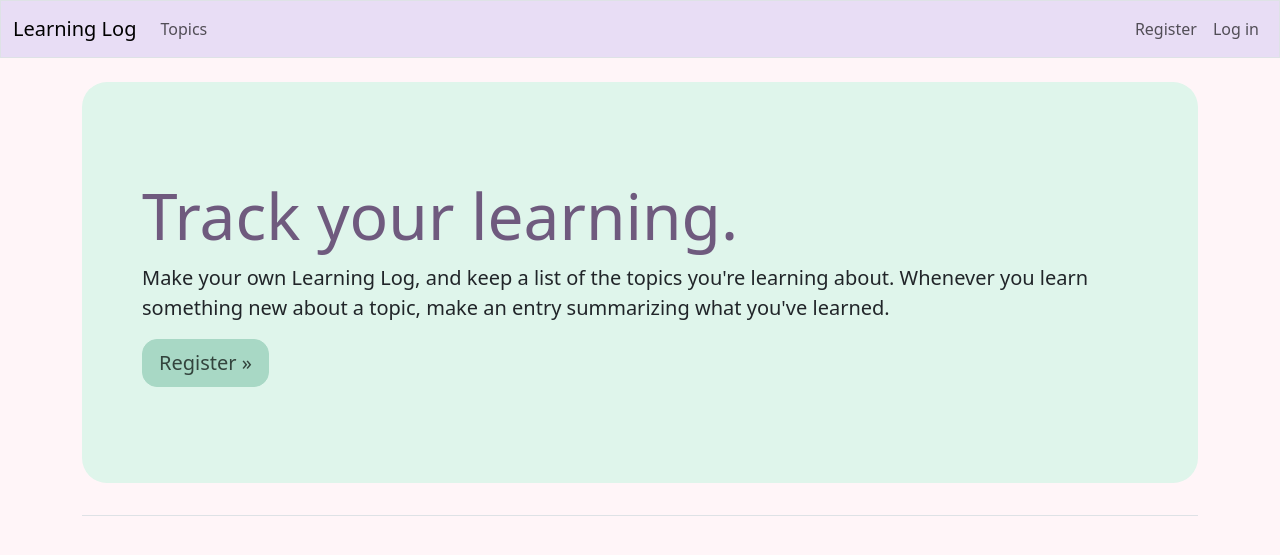
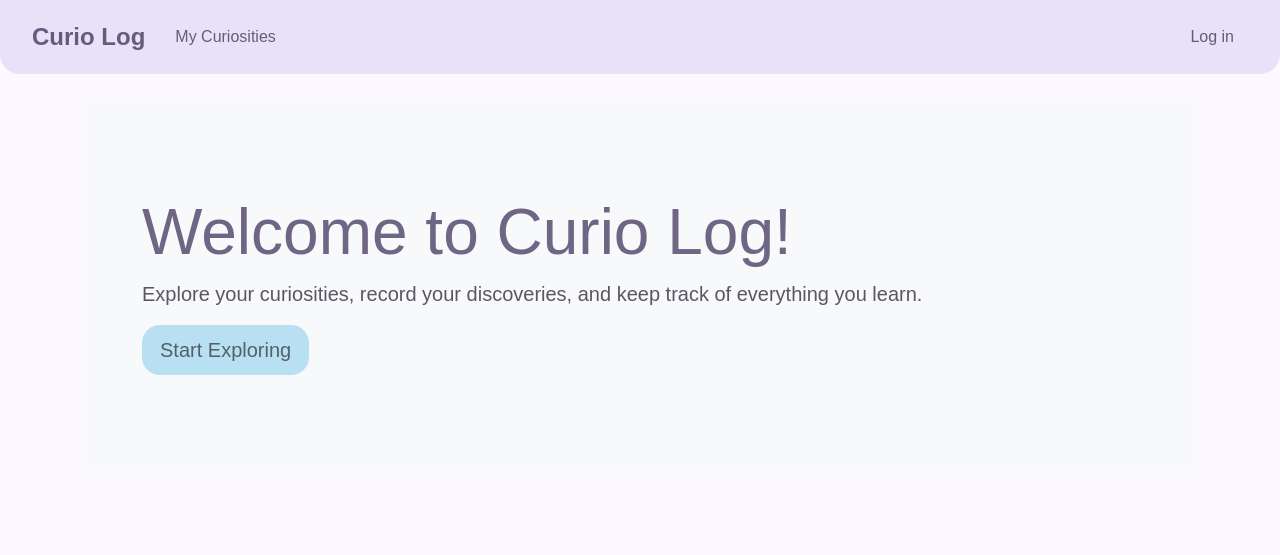
Before and after one commit to kashishdugar2017/Curio-log, a Django app: page / in a window 1280 px wide. Shown: the top 555 px of the page. Run offline with Django 5.2, Linux system fonts and the light colour scheme; some libraries are stand-ins or nearby versions.

Commit message:
Rebrand Learning Log as Curio Log

```diff
--- a/learning_logs/templates/learning_logs/base.html
+++ b/learning_logs/templates/learning_logs/base.html
@@ -1,30 +1,160 @@
 {% load django_bootstrap5 %}
-{% load static %}
-
 <!doctype html>
 <html lang="en">
-
 <head>
     <meta charset="utf-8">
-    <title>Learning Log</title>
+    <meta name="viewport" content="width=device-width, initial-scale=1">
+
+    <title>Curio Log</title>
 
     {% bootstrap_css %}
-    <link rel="stylesheet" href="{% static 'learning_logs/styles.css' %}">
-    {% bootstrap_javascript %}
+
+    <style>
+        body {
+            background: #fcf8ff !important;
+            color: #5b5665 !important;
+            font-family: Arial, sans-serif;
+        }
+
+        .navbar {
+            background: #e9e1f7 !important;
+            border: none !important;
+            border-radius: 0 0 20px 20px !important;
+            padding: 14px 20px !important;
+        }
+
+        .navbar-brand {
+            color: #655b7d !important;
+            font-weight: bold;
+            font-size: 1.5rem;
+        }
+
+        .nav-link {
+            color: #655b7d !important;
+            border-radius: 15px !important;
+            padding: 8px 14px !important;
+        }
+
+        .nav-link:hover {
+            background: #f6dce8 !important;
+            color: #655b7d !important;
+        }
+
+        .navbar-text {
+            color: #655b7d !important;
+        }
+
+        h1, h2, h3 {
+            color: #6f6585 !important;
+        }
+
+        .btn-primary {
+            background: #b9dff2 !important;
+            border: none !important;
+            border-radius: 18px !important;
+            padding: 10px 18px !important;
+            color: #53616a !important;
+        }
+
+        .btn-primary:hover {
+            background: #a8d4e9 !important;
+            color: #53616a !important;
+        }
+
+        .list-group {
+            border-radius: 18px !important;
+            overflow: hidden !important;
+        }
+
+        .list-group-item {
+            background: #fff5fa !important;
+            border: none !important;
+            border-bottom: 2px solid #f1e2eb !important;
+            padding: 15px !important;
+        }
+
+        .list-group-item:last-child {
+            border-bottom: none !important;
+        }
+
+        .list-group-item a {
+            color: #756b8c !important;
+            text-decoration: none !important;
+        }
+
+        .list-group-item a:hover {
+            color: #d28aa7 !important;
+        }
+
+        .card {
+            background: #f0faf6 !important;
+            border: none !important;
+            border-radius: 20px !important;
+            overflow: hidden !important;
+            margin-bottom: 20px;
+        }
+
+        .card-header {
+            background: #f7e1eb !important;
+            border: none !important;
+            padding: 15px !important;
+        }
+
+        .card-body {
+            background: #f3fbf7 !important;
+            border: none !important;
+            padding: 18px !important;
+        }
+
+        input,
+        textarea,
+        select {
+            border: 2px solid #e3d9ef !important;
+            border-radius: 14px !important;
+            background: #fffaff !important;
+            padding: 10px !important;
+        }
+
+        input:focus,
+        textarea:focus,
+        select:focus {
+            border-color: #cdbde5 !important;
+            box-shadow: 0 0 0 3px #eee7f8 !important;
+        }
+
+        label {
+            color: #6f6585 !important;
+            font-weight: bold;
+        }
+
+        .alert {
+            border: none !important;
+            border-radius: 16px !important;
+        }
+
+        a {
+            color: #756b8c;
+        }
+
+        a:hover {
+            color: #d28aa7;
+        }
+    </style>
 </head>
 
 <body>
 
-<nav class="navbar navbar-expand-md navbar-light bg-light mb-4 border">
+    <nav class="navbar navbar-expand-md navbar-light mb-4">
 
         <div class="container-fluid">
 
             <a class="navbar-brand"
                href="{% url 'learning_logs:index' %}">
-            Learning Log
+                Curio Log
             </a>
 
-        <button class="navbar-toggler" type="button"
+            <button class="navbar-toggler"
+                    type="button"
                     data-bs-toggle="collapse"
                     data-bs-target="#navbarCollapse"
                     aria-controls="navbarCollapse"
@@ -41,50 +171,54 @@
                 <ul class="navbar-nav me-auto mb-2 mb-md-0">
 
                     <li class="nav-item">
+
                         <a class="nav-link"
                            href="{% url 'learning_logs:topics' %}">
-                        Topics
+                            My Curiosities
                         </a>
+
                     </li>
 
                 </ul>
 
-            <!-- Account links -->
+
                 <ul class="navbar-nav ms-auto mb-2 mb-md-0">
 
                     {% if user.is_authenticated %}
 
                         <li class="nav-item">
-                        <span class="navbar-text me-3">
+
+                            <span class="navbar-text me-2">
                                 Hello, {{ user.username }}.
                             </span>
+
                         </li>
 
                         <li class="nav-item">
-                        <form action="{% url 'accounts:logout' %}"
-                              method="post">
+
+                            <form method="post"
+                                  action="{% url 'accounts:logout' %}">
+
                                 {% csrf_token %}
-                            <button name="submit"
-                                    class="btn btn-link nav-link">
+
+                                <button class="btn btn-link nav-link"
+                                        type="submit">
                                     Log out
                                 </button>
+
                             </form>
+
                         </li>
 
                     {% else %}
 
                         <li class="nav-item">
-                        <a class="nav-link"
-                           href="{% url 'accounts:register' %}">
-                            Register
-                        </a>
-                    </li>
 
-                    <li class="nav-item">
                             <a class="nav-link"
                                href="{% url 'accounts:login' %}">
                                 Log in
                             </a>
+
                         </li>
 
                     {% endif %}
@@ -97,17 +231,16 @@
 
     </nav>
 
-<!-- Main part of the page -->
+
     <main class="container">
 
-    <div class="pb-2 mb-2 border-bottom">
-        {% block page_header %}{% endblock page_header %}
-    </div>
-
-    {% block content %}{% endblock content %}
+        {% block content %}
+        {% endblock content %}
 
     </main>
 
+
+    {% bootstrap_javascript %}
+
 </body>
-
 </html>
--- a/learning_logs/templates/learning_logs/index.html
+++ b/learning_logs/templates/learning_logs/index.html
@@ -1,25 +1,38 @@
 {% extends 'learning_logs/base.html' %}
 
-{% block page_header %}
+{% block content %}
+
 <div class="p-5 mb-4 bg-light rounded-3">
+
     <div class="container-fluid py-5">
 
         <h1 class="display-3">
-                Track your learning.
+            Welcome to Curio Log!
         </h1>
 
         <p class="lead">
-                Make your own Learning Log, and keep a list of the
-                topics you're learning about. Whenever you learn
-                something new about a topic, make an entry summarizing
-                what you've learned.
+            Explore your curiosities, record your discoveries,
+            and keep track of everything you learn.
         </p>
+
+        {% if user.is_authenticated %}
+
+            <a class="btn btn-primary btn-lg"
+               href="{% url 'learning_logs:topics' %}">
+                Explore My Curiosities
+            </a>
+
+        {% else %}
 
             <a class="btn btn-primary btn-lg"
                href="{% url 'accounts:register' %}">
-                Register &raquo;
+                Start Exploring
             </a>
 
+        {% endif %}
+
     </div>
+
 </div>
-{% endblock page_header %}
+
+{% endblock content %}
```
Also changed, not shown: learning_logs/templates/learning_logs/edit_entry.html (+12 -6 lines), learning_logs/templates/learning_logs/new_entry.html (+12 -6 lines), learning_logs/templates/learning_logs/new_topic.html (+11 -6 lines), learning_logs/templates/learning_logs/topic.html (+25 -3 lines), learning_logs/templates/learning_logs/topics.html (+18 -3 lines). Lines whose indentation alone changed are shown as unchanged.
